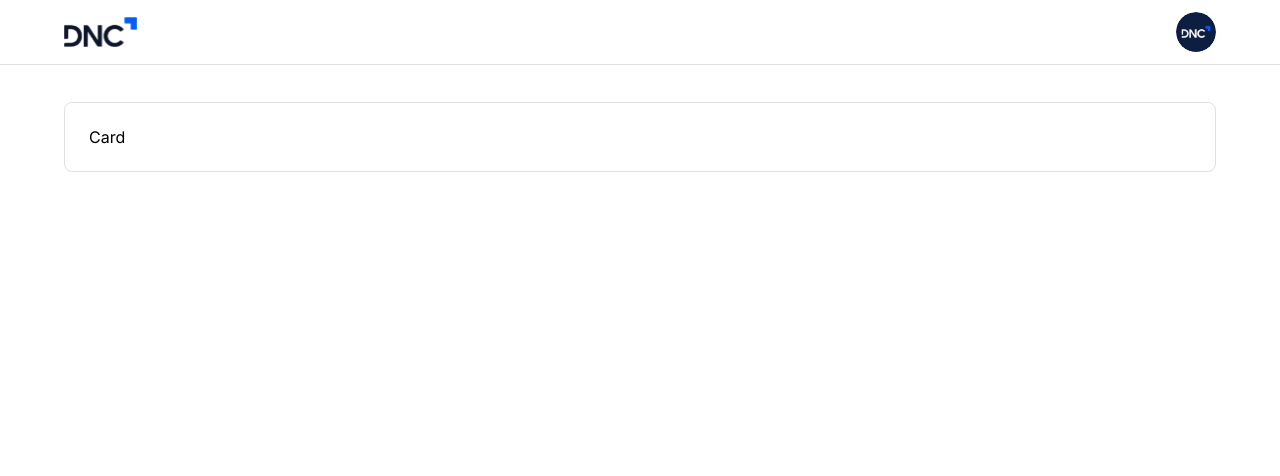
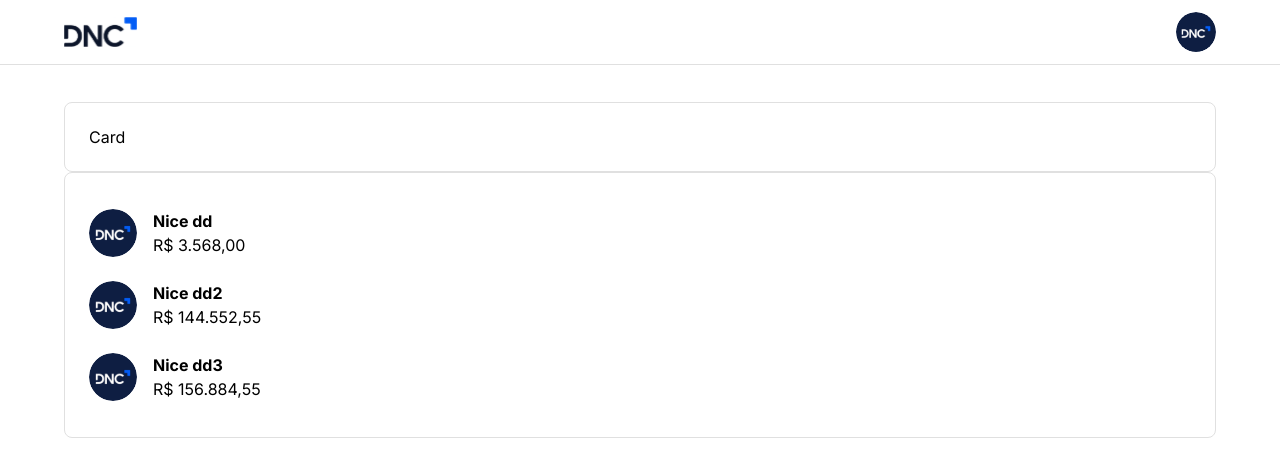
Before and after one commit to Bastos2894/dnc-sales-dashboard-bastos, a React (Vite) app: page /home in a window 1280 px wide. Shown: the top 476 px of the page. Built offline with nearby package versions, Linux system fonts and the light colour scheme.

Commit message:
feat: Avatars List Component

```diff
--- /dev/null
+++ b/src/components/AvatarList.tsx
@@ -0,0 +1,40 @@
+import {StyledH2, StyledSpan} from 'src/components'
+import {Avatar, Box} from '@mui/material'
+import { pxToRem } from 'src/utils'
+import type {AvatarsListProps} from 'src/types'
+
+function AvatarList(props: AvatarsListProps){
+    return(
+       <>
+            {
+                props.listData.map((item, index) =>(
+                    <Box sx = {{
+                        alignItems: 'center',
+                        display: 'flex',
+                        padding:`${pxToRem(12)} 0`,
+                        key: {index}
+                    }}>
+                        <Box>
+                            <Avatar
+                                alt = {item.name}
+                                src = {item.avatar}
+                                sx = {{
+                                    width:pxToRem(48),
+                                    height:pxToRem(48),
+                                    marginRight: pxToRem(16),
+                                }}
+                            />
+                        </Box>
+                        <Box>
+                            <StyledH2>{item.name}</StyledH2>
+                            <StyledSpan>{item.subtitle}</StyledSpan>
+                        </Box>
+                    </Box>
+                ))
+            }
+       </>
+    )
+}
+
+
+export default AvatarList
--- a/src/components/index.ts
+++ b/src/components/index.ts
@@ -6,3 +6,4 @@
 export * from './CardComponent'
 export{ default as FormComponent} from './FormComponent'
 export{ default as Header} from './Header'
+export{ default as AvatarsList} from './AvatarList'
--- a/src/pages/Home.tsx
+++ b/src/pages/Home.tsx
@@ -1,13 +1,35 @@
-import {Header, CardComponent} from 'src/components'
+import {Header, CardComponent, AvatarsList} from 'src/components'
 import { Container } from '@mui/material'
+import { currencyConverter }  from 'src/utils'
 
 function Home() {
+  const mockListData = [
+    {
+      avatar: '/Avatar-DNC.svg',
+      name: 'Nice dd',
+      subtitle: currencyConverter(3568),
+    },
+    {
+      avatar: '/Avatar-DNC.svg',
+      name: 'Nice dd2',
+      subtitle: currencyConverter(144552.55),
+    },
+    {
+      avatar: '/Avatar-DNC.svg',
+      name: 'Nice dd3',
+      subtitle: currencyConverter(156884.55),
+    }
+  ]
+
   return (
     <>
       <Header/>
       <Container maxWidth="lg">
         <CardComponent>
           Card
+        </CardComponent>
+        <CardComponent>
+          <AvatarsList listData={mockListData}/>
         </CardComponent>
       </Container>
 
--- a/src/types/index.ts
+++ b/src/types/index.ts
@@ -1,3 +1,4 @@
 export * from './theme'
 export * from './formComponent'
 export * from './typographies'
+export * from './avatarsList'
--- /dev/null
+++ b/src/utils/currencyConverter.ts
@@ -0,0 +1,12 @@
+/**
+ * converte  para BRL
+ * @param value - Número a ser convertido
+ * @returns conversão par BRL
+ */
+
+export function currencyConverter(value: number): string{
+    return new Intl.NumberFormat('pt-BR',{
+        style: 'currency',
+        currency: 'BRL'
+    }).format(value)
+}
--- a/src/utils/index.ts
+++ b/src/utils/index.ts
@@ -1 +1,2 @@
+export * from './currencyConverter'
 export * from './pxToRem'
```
Also changed, not shown: src/types/avatarsList.d.ts (added, +9 -0 lines).
